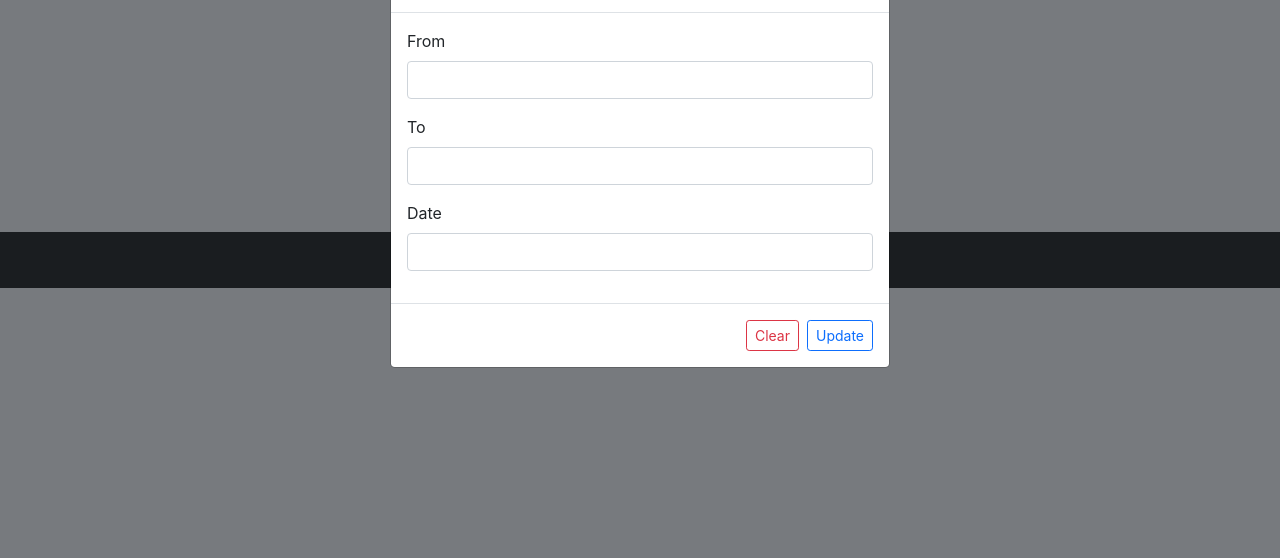
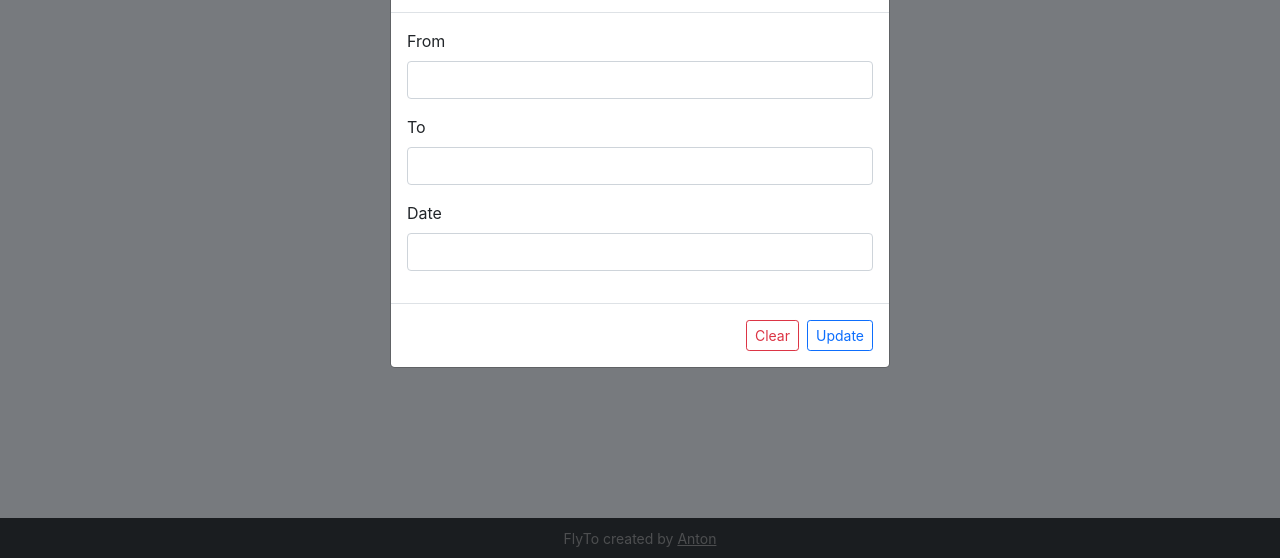
Before and after one commit to tonysln/flyto.pw, a plain HTML site: page index.html in a window 1280 px wide. Shown: the part 242-800 px from the top of the page. Drawn offline with nearby package versions, Linux system fonts and the light colour scheme; a web font is replaced by a local one.

Commit message:
Fix header & footer to top and bottom of page

```diff
--- a/index.html
+++ b/index.html
@@ -12,8 +12,8 @@
     />
     <link rel="stylesheet" href="css/main.css" />
   </head>
-  <body>
-    <header class="bg-white shadow-sm pt-3 pb-1">
+  <body class="mt-5">
+    <header class="bg-white shadow-sm pt-3 pb-1 fixed-top">
       <div class="container text-center">
         <h3>
           <a href="../" class="text-dark" style="text-decoration: none;"
@@ -65,9 +65,14 @@
       </div>
     </main>
 
-    <footer class="bg-dark text-light text-center p-3">
+    <footer class="bg-dark text-white-50 text-center p-2 fixed-bottom">
       <div class="container">
-        <span class="small">FlyTo created with ❤ by Anton</span>
+        <span class="small"
+          >FlyTo created by
+          <a href="https://github.com/tonysln" class="text-white-50"
+            >Anton</a
+          ></span
+        >
       </div>
     </footer>
 
```
Also changed, not shown: newstep/index.html (+9 -4 lines).
